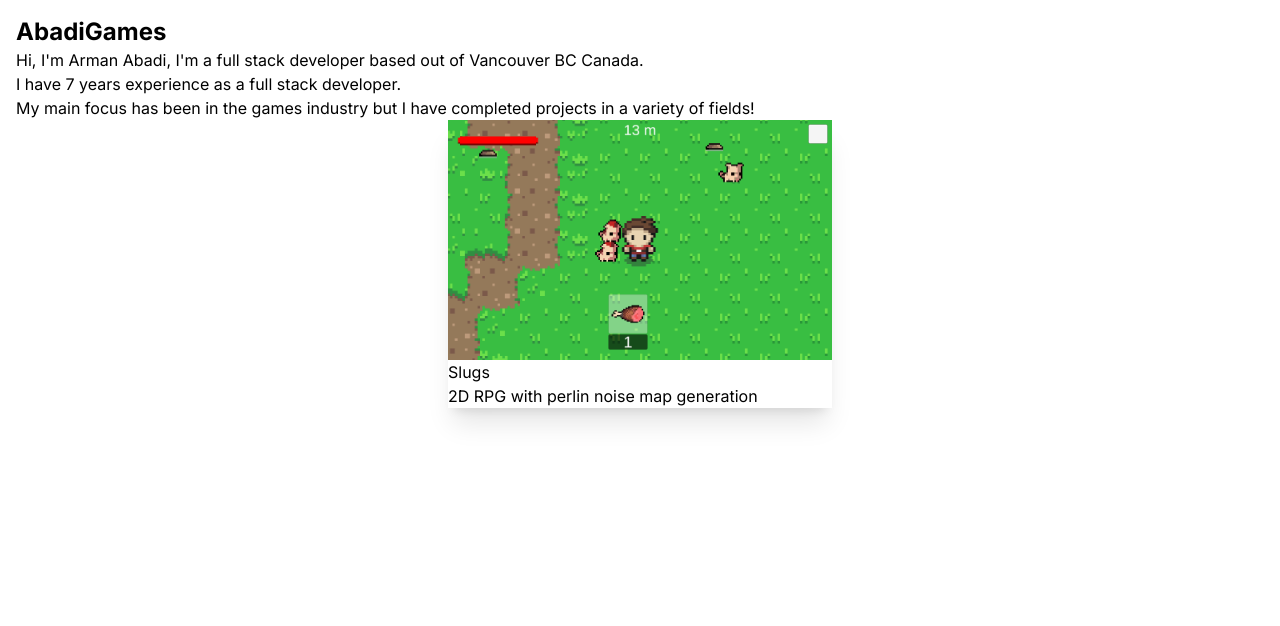
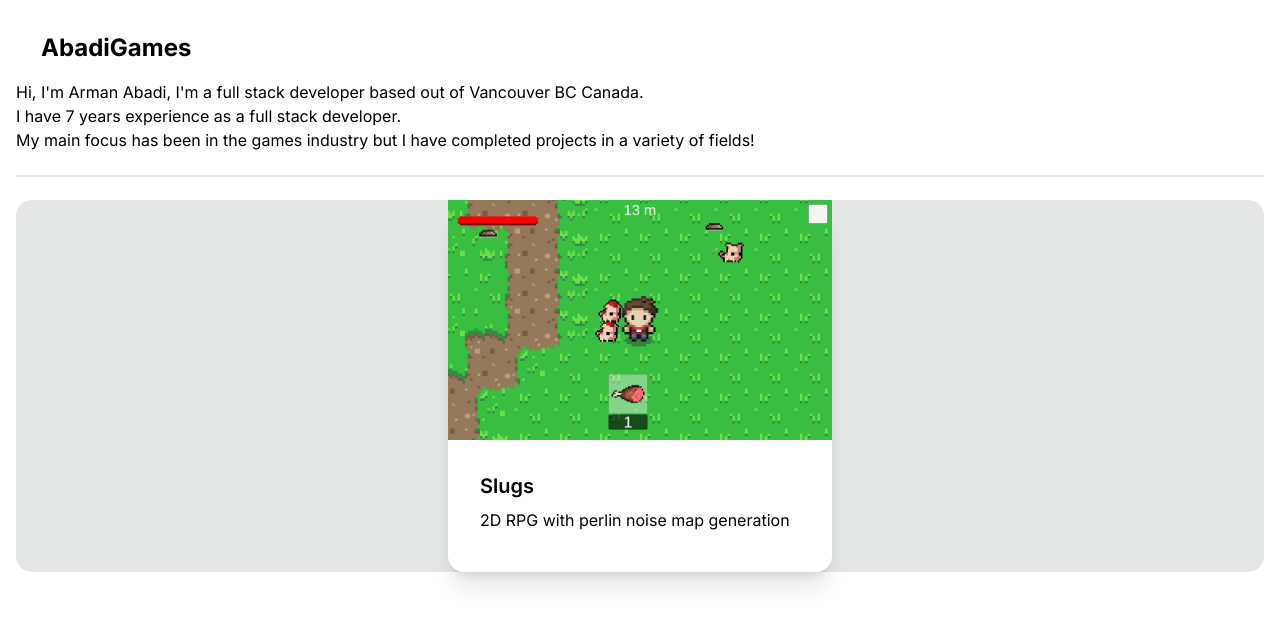
Before and after one commit to ArmanAbadi/AbadiGamesWebsite, a Next.js app: page / in a window 1280 px wide. Shown: the top 626 px of the page. Built offline with nearby package versions, Linux system fonts and the light colour scheme.

Commit message:
readded plugin

```diff
--- a/tailwind.config.ts
+++ b/tailwind.config.ts
@@ -15,6 +15,6 @@ const config: Config = {
       },
     },
   },
-  plugins: [],
+  plugins: [ require('daisyui') ],
 }
 export default config
```
